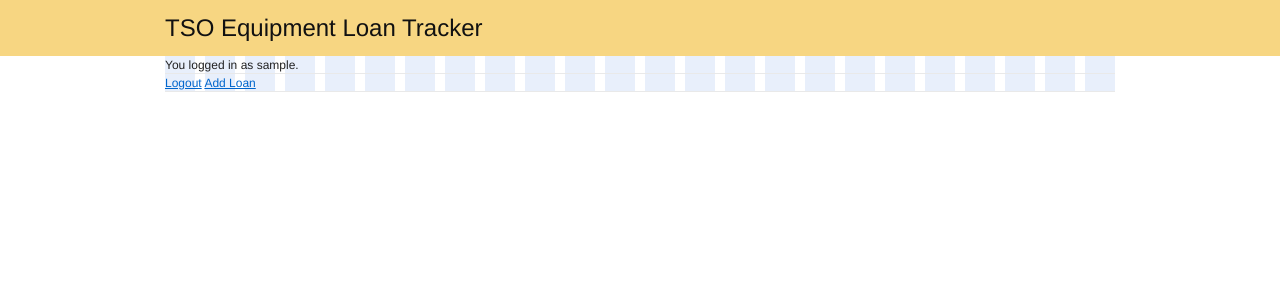
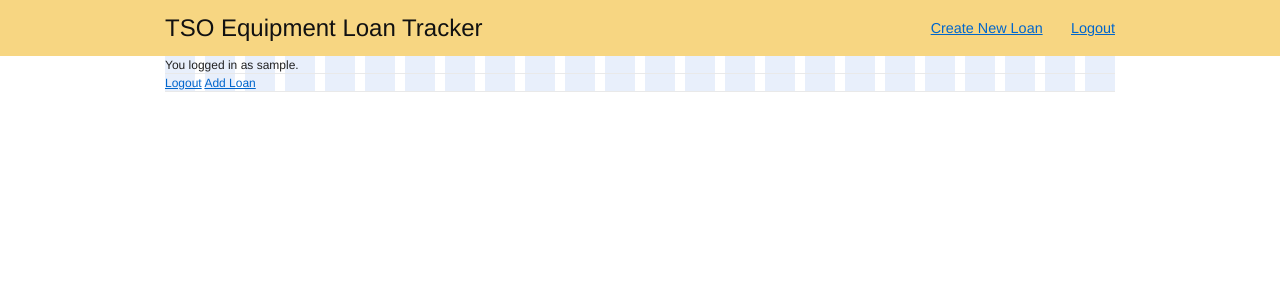
Before and after one commit to sionide21/Equipment-Loan-Tracking, a Django app: page /secure in a window 1280 px wide. Shown: the top 300 px of the page. Run offline with Django 3.2, Linux system fonts and the light colour scheme; the visitor is signed in with stand-in values (Sample User, id 1); parts of the project's set-up code (start-up, migrations or seed data) failed here and were passed over.

Commit message:
Log out button is now available as well as the create loan button within the top header but only on secure pages. Both buttons are functional.

```diff
--- a/webapp/core/static/css/base.css
+++ b/webapp/core/static/css/base.css
@@ -7,9 +7,17 @@
   margin-top: 40px;
 }
 
+.align-right {
+  float: right;
+}
+
 #login-box {
   padding: 25px;
   border: 1px solid #E5E5E5;
   background: whitesmoke;
   margin-left: 320px;
 }
+
+.nav a {
+  margin-left: 25px;
+}
--- a/webapp/core/templates/base.html
+++ b/webapp/core/templates/base.html
@@ -10,7 +10,12 @@
   <body>
     <div id="header">
       <div class="container">
-        <h2 class="first bottom">TSO Equipment Loan Tracker</h2>
+        <div class="span-16">
+          <h2 class="bottom">TSO Equipment Loan Tracker</h2>
+        </div>
+        <div class="nav align-right">
+          {% block nav %}{% endblock %}
+        </div>
       </div>
     </div>
     <div class="container showgrid">
--- a/webapp/core/templates/core/secure.html
+++ b/webapp/core/templates/core/secure.html
@@ -1,7 +1,7 @@
-{% extends "base.html" %}
+{% extends "secure_base.html" %}
 
 {% block content %}
-  You logged in as {{username}}. <br/>
-  <a href="{% url logout %}">Logout</a>
-  <a href="{% url add_loan %}">Add Loan </a>
+You logged in as {{username}}. <br/>
+<a href="{% url logout %}">Logout</a>
+<a href="{% url add_loan %}">Add Loan </a>
 {% endblock %}
--- /dev/null
+++ b/webapp/core/templates/secure_base.html
@@ -0,0 +1,5 @@
+{% extends "base.html" %}
+{% block nav %}
+<a href="{% url add_loan %}" class="large">Create New Loan</a>
+<a href="{% url logout %}" class="large">Logout</a>
+{% endblock %}
```
